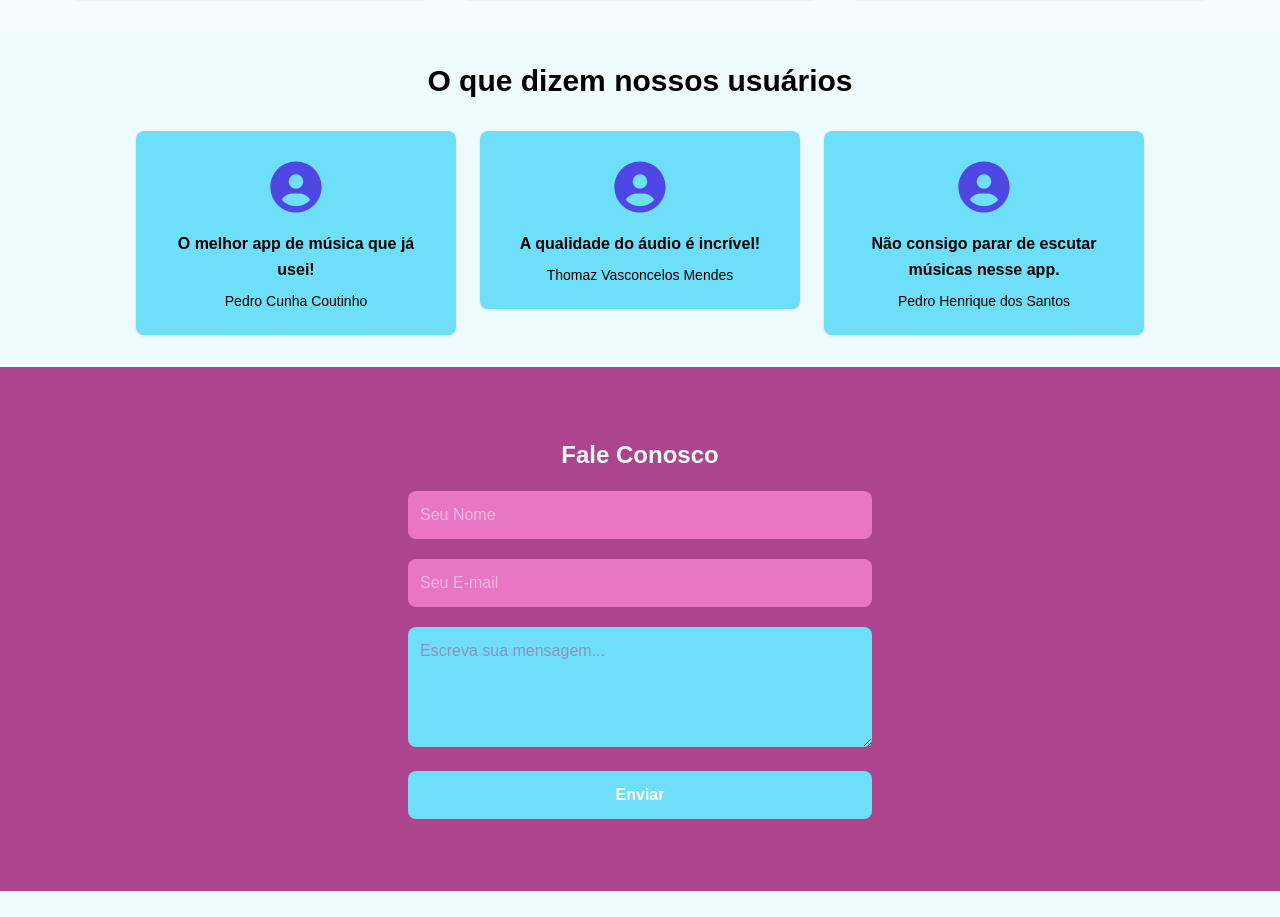
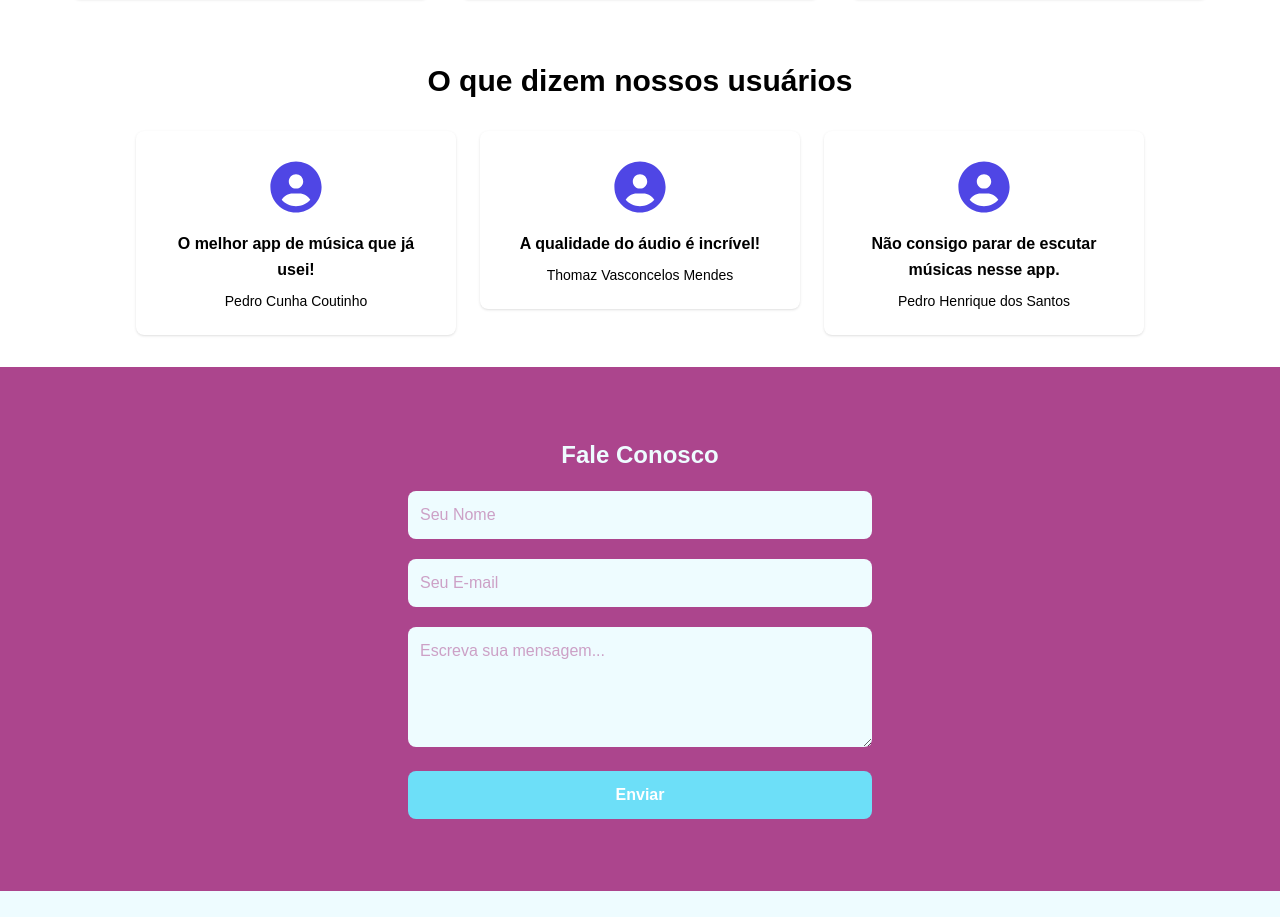
Before and after one commit to BoBatata/FrontEnd_CP5_AppMelodia, a React (Vite) app in the folder FrontEnd_CP5_AppMelodia/: page / in a window 1280 px wide. Shown: the part 663-1580 px from the top of the page. Built offline with nearby package versions, Linux system fonts and the light colour scheme.

Commit message:
fix: Ajuste de Cores

```diff
--- a/FrontEnd_CP5_AppMelodia/src/components/UserCommentary.jsx
+++ b/FrontEnd_CP5_AppMelodia/src/components/UserCommentary.jsx
@@ -3,7 +3,7 @@ import "../styles/index.css";
 
 const UserCommentary = ({name, text, photo, alt}) => {
     return (
-        <div className="h-fit w-full flex flex-col items-center text-center bg-[var(--secundaria)] rounded-lg p-4 md:p-6 shadow-sm hover:shadow-md transition-shadow mx-auto">
+        <div className="h-fit w-full flex flex-col items-center text-center bg-white rounded-lg p-4 md:p-6 shadow-sm hover:shadow-md transition-shadow mx-auto">
             <img className="w-12 h-12 md:w-16 md:h-16 mb-3 rounded-full" src={photo} alt={alt} />
             <h3 className="text-black font-bold text-sm md:text-base mb-2 leading-relaxed">{text}</h3>
             <p className="text-black text-xs md:text-sm font-medium">{name}</p>
--- a/FrontEnd_CP5_AppMelodia/src/pages/LandingPage.jsx
+++ b/FrontEnd_CP5_AppMelodia/src/pages/LandingPage.jsx
@@ -17,7 +17,7 @@ const LandingPage = () => {
             <button className="bg-[var(--secundaria)] text-[var(--text)] px-4 py-2 md:px-6 md:py-3 rounded-full hover:bg-[var(--text-secundaria)] transition text-sm md:text-base"><a href='https://soundcloud.com/musicas-sem-copyright1'>Ouvir Agora</a></button>
         </div>
 
-        <div id="beneficios" className="flex flex-col justify-center items-center p-4 md:p-8 bg-gray-50">
+        <div id="beneficios" className="flex flex-col justify-center items-center p-4 md:p-8 bg-white">
             <h2 className="text-black font-bold text-xl md:text-2xl lg:text-3xl mb-6 md:mb-8">Por que escolher o Melodia?</h2>
             <div className="grid grid-cols-1 sm:grid-cols-2 lg:grid-cols-3 gap-6 md:gap-8 w-full max-w-6xl px-2">
                 <ApresentationCard
@@ -41,7 +41,7 @@ const LandingPage = () => {
             </div>
         </div>
 
-        <div id="depoimentos" className="flex flex-col justify-center items-center p-4 md:p-8">
+        <div id="depoimentos" className="flex flex-col justify-center items-center p-4 md:p-8 bg-white">
             <h2 className="text-black font-bold text-xl md:text-2xl lg:text-3xl mb-6 md:mb-8">O que dizem nossos usuários</h2>
 
             <div className="grid grid-cols-1 sm:grid-cols-2 lg:grid-cols-3 gap-4 md:gap-6 w-full max-w-5xl px-2">
@@ -73,21 +73,21 @@ const LandingPage = () => {
             </h2>
 
             <div>
-            <input type="text" id="nome" placeholder="Seu Nome" className="mt-1 w-full p-2 md:p-3 bg-[var(--fundo-secundaria)] rounded-lg text-[var(--texto)] focus:ring-2 focus:ring-[var(--text-secundaria)] focus:outline-none text-sm md:text-base"
+            <input type="text" id="nome" placeholder="Seu Nome" className="mt-1 w-full p-2 md:p-3 bg-[var(--fundo)] rounded-lg text-[var(--primaria)] focus:ring-2 focus:ring-[var(--text-secundaria)] focus:outline-none text-sm md:text-base"
             />
             </div>
 
             <div>
             <input
-                type="email" id="email" placeholder="Seu E-mail" className="mt-1 w-full p-2 md:p-3 bg-[var(--fundo-secundaria)] rounded-lg text-[var(--texto)] focus:ring-2 focus:ring-[var(--text-secundaria)] focus:outline-none text-sm md:text-base"
+                type="email" id="email" placeholder="Seu E-mail" className="mt-1 w-full p-2 md:p-3 bg-[var(--fundo)] rounded-lg text-[var(--primaria)] focus:ring-2 focus:ring-[var(--text-secundaria)] focus:outline-none text-sm md:text-base"
             />
             </div>
 
             <div>
-            <textarea id="mensagem" rows="4" placeholder="Escreva sua mensagem..." className="mt-1 w-full p-2 md:p-3 bg-[var(--secundaria)] rounded-lg text-[var(--primaria)] focus:ring-2 focus:ring-[var(--text-secundaria)] focus:outline-none text-sm md:text-base"></textarea>
+            <textarea id="mensagem" rows="4" placeholder="Escreva sua mensagem..." className="mt-1 w-full p-2 md:p-3 bg-[var(--fundo)] rounded-lg text-[var(--primaria)] focus:ring-2 focus:ring-[var(--text-secundaria)] focus:outline-none text-sm md:text-base"></textarea>
             </div>
 
-            <button type="submit" className="w-full bg-[var(--secundaria)] text-white py-2 md:py-3 rounded-lg font-semibold hover:bg-[var(--fundo-secundaria)] transition text-sm md:text-base">
+            <button type="submit" className="w-full bg-[var(--secundaria)] text-white py-2 md:py-3 rounded-lg font-semibold hover:bg-[var(--text-secundaria)] transition text-sm md:text-base">
             Enviar
             </button>
         </form>
```
